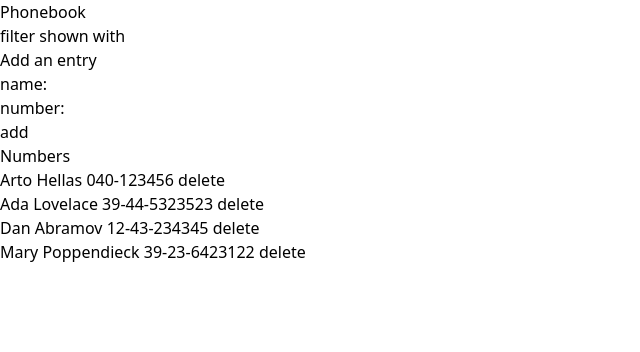
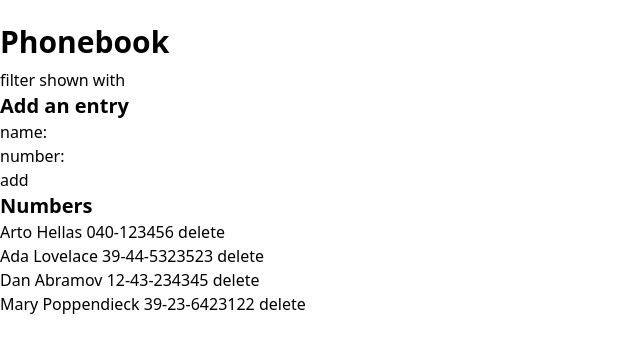
Before and after one commit to kevcomedia/fullstackopen2021-part2, a React (Create React App) app in the folder phonebook/: page / in a window 1280 px wide. Shown: the top 352 px of the page, without its empty margins (0-640 px from the left). Built offline with nearby package versions, Linux system fonts and the light colour scheme; data requests are answered from the project's data file.

Commit message:
Add initial styles

```diff
--- a/phonebook/src/App.js
+++ b/phonebook/src/App.js
@@ -127,15 +127,15 @@ const App = () => {
   )
 
   return (
-    <div>
-      <h1>Phonebook</h1>
+    <div className="container mx-auto mt-6">
+      <h1 className="text-3xl font-bold mb-2">Phonebook</h1>
       <Notification notification={notification} />
       <Search
         searchTerm={searchTerm}
         onSearchTermChange={handleSearchTermChange}
       />
 
-      <h2>Add an entry</h2>
+      <h2 className="text-xl font-bold">Add an entry</h2>
       <Form
         name={newName}
         number={newNumber}
@@ -144,7 +144,7 @@ const App = () => {
         onSubmit={handleSubmit}
       />
 
-      <h2>Numbers</h2>
+      <h2 className="text-xl font-bold">Numbers</h2>
       <PhonebookEntries entries={entriesToShow} onDelete={handleDelete} />
     </div>
   )
```
